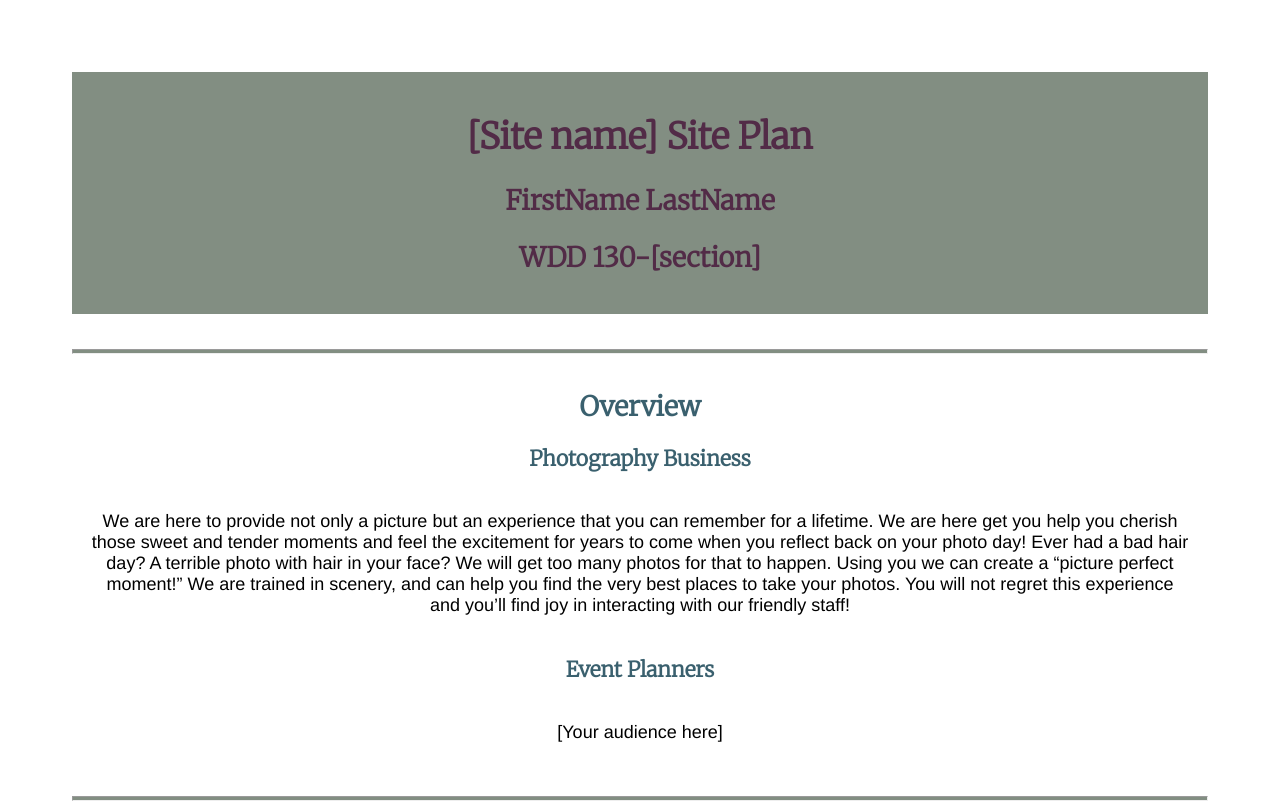
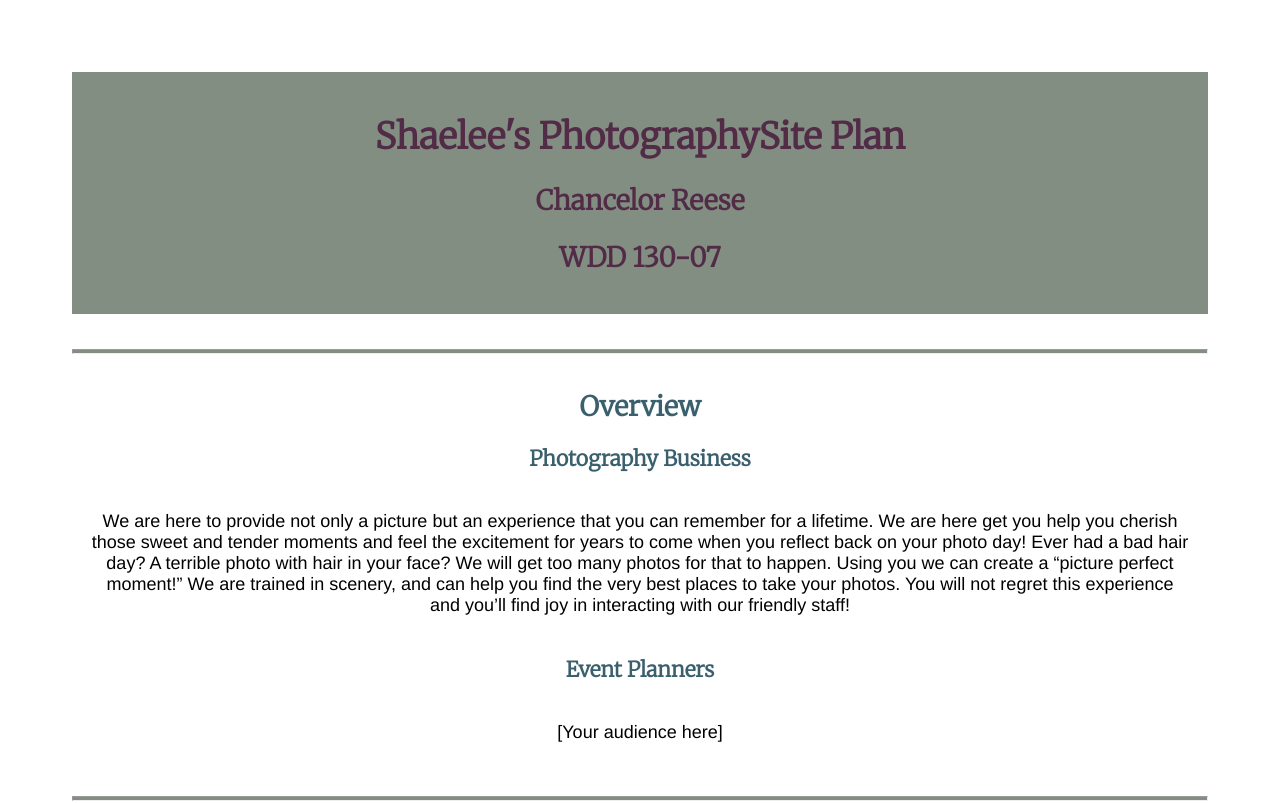
Before and after one commit to ChancelorReese/WhiteWaterRafting, a plain HTML site: page personlwebsite/site-plan.html in a window 1280 px wide. Shown: the top 803 px of the page. Drawn offline with Linux system fonts and the light colour scheme; a web font is replaced by a local one.

Commit message:
renaming things

```diff
--- a/personlwebsite/site-plan.html
+++ b/personlwebsite/site-plan.html
@@ -10,9 +10,9 @@
 
   <body>
     <header>
-      <h1>[Site name] Site Plan</h1>
-      <h2>FirstName LastName</h2>
-      <h2>WDD 130-[section]</h2>
+      <h1>Shaelee's PhotographySite Plan</h1>
+      <h2>Chancelor Reese</h2>
+      <h2>WDD 130-07</h2>
       <!-- In the header above, add the name or your site, your name and class number. For example if you are in section 3 you would put WDD 130.03 -->
     </header>
     <main>
```
